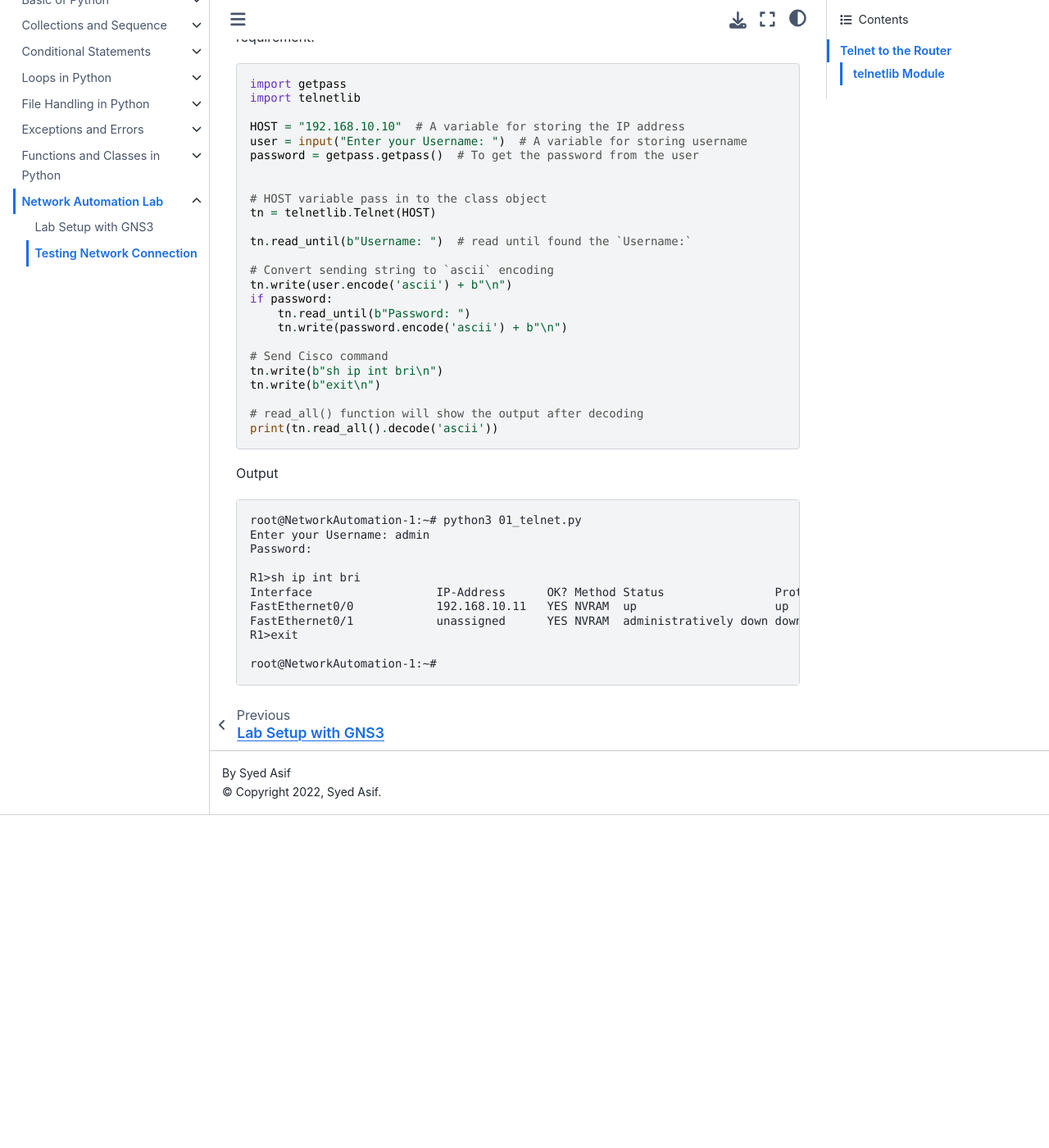
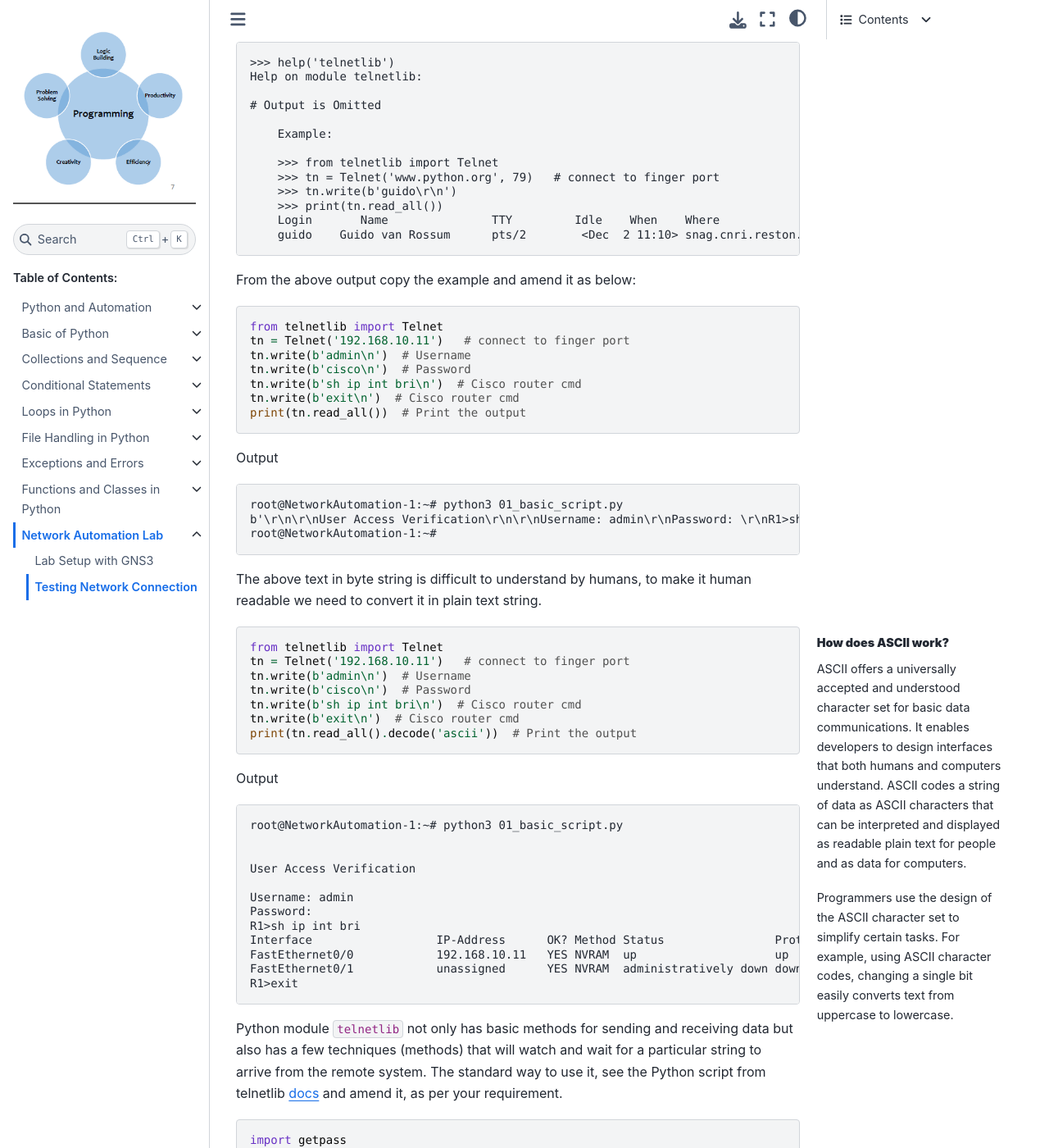
Before and after one commit to sydasif/python-book, a Sphinx documentation site: the page built from docs/source/09_lab/02_telnetlib.md, in a window 1280 px wide and 1400 px high, scrolled down 891 px. Shown: the whole window at 82% size. Built offline with Sphinx 7.4.7 and the Sphinx Book theme 1.1.4, drawn with Linux system fonts in a browser that asks for light colours; before the commit the page ends 1885 px from its top, so only the background shows below that; some of the changed text lies outside the part shown.

Commit message:
update telnetlib

````diff
--- a/docs/source/09_lab/02_telnetlib.md
+++ b/docs/source/09_lab/02_telnetlib.md
@@ -16,43 +16,117 @@
 The telnetlib is a Python module, that provides a `Telnet()` class that implements the Telnet protocol. Python’s telnetlib lets you easily automate access to Telnet servers (device), even from non-Unix machines. The telnetlib library is already included in the python package.
 
 ```{Note}
-Deprecated since version 3.11, will be removed in version 3.13
+telnetlib has deprecated since version 3.11, will be removed in version 3.13
 ```
 
-Copy the python script from telnetlib [docs](https://docs.python.org/3/library/telnetlib.html#telnet-example) to your PC and amend it, as per your requirement.
+With Python 'help()' function we check the 'telnetlib' module doc:
+
+```console
+>>> help('telnetlib')
+Help on module telnetlib:
+
+# Output is Omitted
+
+    Example:
+
+    >>> from telnetlib import Telnet
+    >>> tn = Telnet('www.python.org', 79)   # connect to finger port
+    >>> tn.write(b'guido\r\n')
+    >>> print(tn.read_all())
+    Login       Name               TTY         Idle    When    Where
+    guido    Guido van Rossum      pts/2        <Dec  2 11:10> snag.cnri.reston.
+```
+
+From the above output copy the example and amend it as below:
+
+```py
+from telnetlib import Telnet
+tn = Telnet('192.168.10.11')   # connect to finger port
+tn.write(b'admin\n')  # Username
+tn.write(b'cisco\n')  # Password
+tn.write(b'sh ip int bri\n')  # Cisco router cmd
+tn.write(b'exit\n')  # Cisco router cmd
+print(tn.read_all())  # Print the output
+```
+
+Output
+
+```console
+root@NetworkAutomation-1:~# python3 01_basic_script.py
+b'\r\n\r\nUser Access Verification\r\n\r\nUsername: admin\r\nPassword: \r\nR1>sh ip int bri\r\nInterface                  IP-Address      OK? Method Status                Protocol\r\nFastEthernet0/0            192.168.10.11   YES NVRAM  up                    up      \r\nFastEthernet0/1            unassigned      YES NVRAM  administratively down down    \r\nR1>exit\r\n'
+root@NetworkAutomation-1:~#
+```
+
+The above text in byte string is difficult to understand by humans, to make it human readable we need to convert it in plain text string.
+
+```{margin} **How does ASCII work?**
+
+ASCII offers a universally accepted and understood character set for basic data communications. It enables developers to design interfaces that both humans and computers understand. ASCII codes a string of data as ASCII characters that can be interpreted and displayed as readable plain text for people and as data for computers.
+
+Programmers use the design of the ASCII character set to simplify certain tasks. For example, using ASCII character codes, changing a single bit easily converts text from uppercase to lowercase.
+```
+
+```py
+from telnetlib import Telnet
+tn = Telnet('192.168.10.11')   # connect to finger port
+tn.write(b'admin\n')  # Username
+tn.write(b'cisco\n')  # Password
+tn.write(b'sh ip int bri\n')  # Cisco router cmd
+tn.write(b'exit\n')  # Cisco router cmd
+print(tn.read_all().decode('ascii'))  # Print the output
+```
+
+Output
+
+```console
+root@NetworkAutomation-1:~# python3 01_basic_script.py
+
+
+User Access Verification
+
+Username: admin
+Password:
+R1>sh ip int bri
+Interface                  IP-Address      OK? Method Status                Protocol
+FastEthernet0/0            192.168.10.11   YES NVRAM  up                    up
+FastEthernet0/1            unassigned      YES NVRAM  administratively down down
+R1>exit
+```
+
+Python module `telnetlib` not only has basic methods for sending and receiving data but also has a few techniques (methods) that will watch and wait for a particular string to arrive from the remote system. The standard way to use it, see the Python script from telnetlib [docs](https://docs.python.org/3/library/telnetlib.html#telnet-example) and amend it, as per your requirement.
 
 ```py
 import getpass
 import telnetlib
 
-HOST = "192.168.10.10"  # A variable for storing the IP address
-user = input("Enter your Username: ")  # A variable for storing username
-password = getpass.getpass()  # To get the password from the user
+# A variable for the IP address
+HOST = "192.168.10.10"
+# A variable for the username
+user = input("Enter your Username: ")
+# Prompt the user for a password without echoing
+password = getpass.getpass()
 
 
-# HOST variable pass in to the class object
+# Variable 'HOST' to pass in to the object
 tn = telnetlib.Telnet(HOST)
-
-tn.read_until(b"Username: ")  # read until found the `Username:`
-
+# read until found the `Username:`
+tn.read_until(b"Username: ")
 # Convert sending string to `ascii` encoding
 tn.write(user.encode('ascii') + b"\n")
 if password:
     tn.read_until(b"Password: ")
     tn.write(password.encode('ascii') + b"\n")
-
-# Send Cisco command
-tn.write(b"sh ip int bri\n")
+tn.write(b"sh ip int bri\n")  # Cisco command
 tn.write(b"exit\n")
 
-# read_all() function will show the output after decoding
+# Function 'read_all()' catch all return string
 print(tn.read_all().decode('ascii'))
 ```
 
 Output
 
 ```console
-root@NetworkAutomation-1:~# python3 01_telnet.py
+root@NetworkAutomation-1:~# python3 02_standard_script.py
 Enter your Username: admin
 Password:
 
@@ -61,6 +135,8 @@
 FastEthernet0/0            192.168.10.11   YES NVRAM  up                    up
 FastEthernet0/1            unassigned      YES NVRAM  administratively down down
 R1>exit
+```
 
-root@NetworkAutomation-1:~#
+```{Note}
+[getpass](https://docs.python.org/3/library/getpass.html) module allows you to request a password without displaying input characters.
 ```
````
